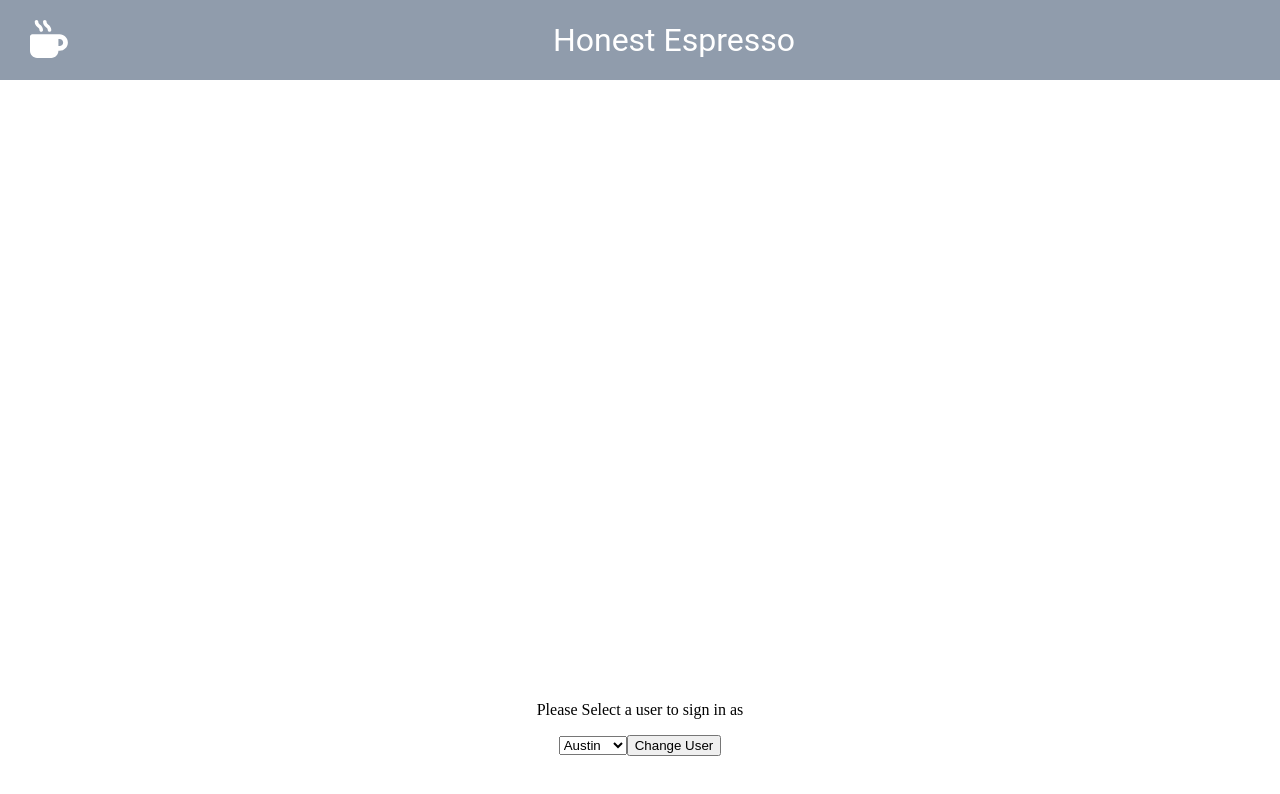
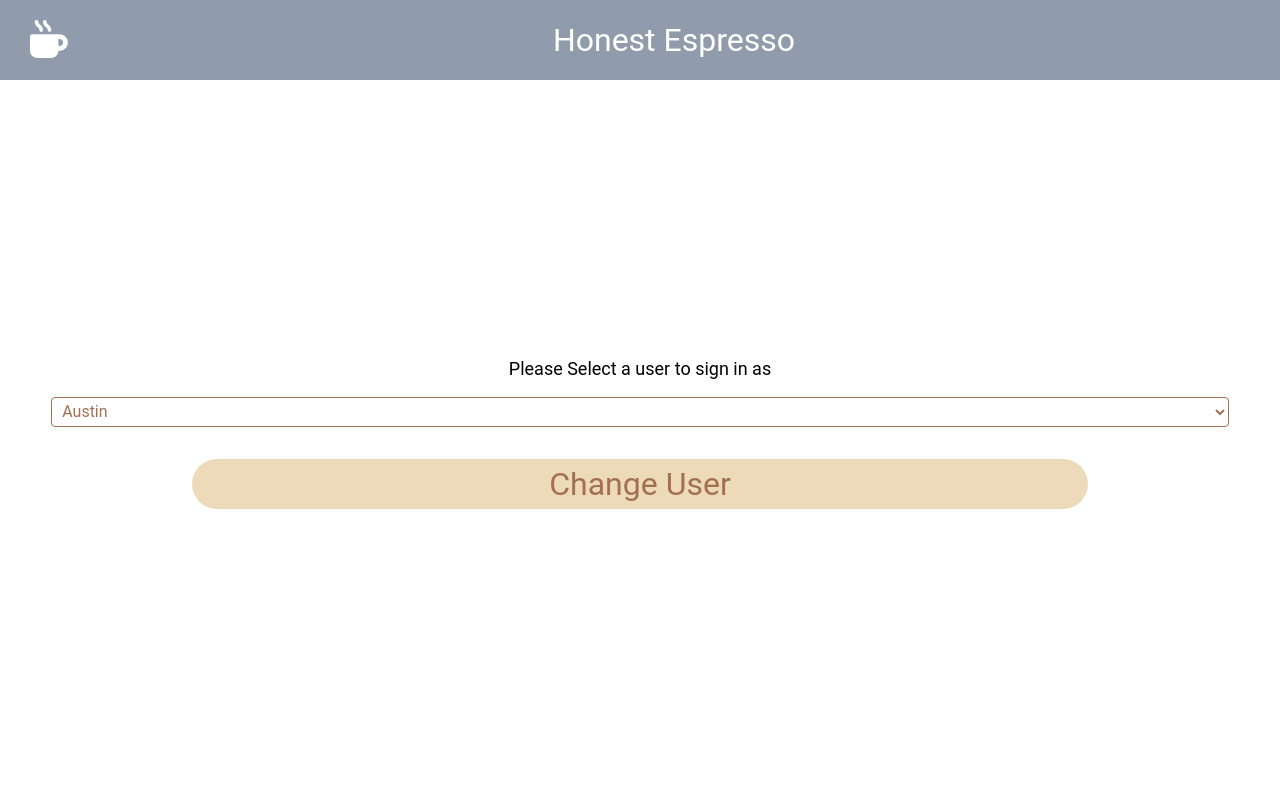
Before and after one commit to officialdavidtaylor/honest-espresso, a Next.js app: page /register in a window 1280 px wide. Shown: the top 794 px of the page. Built offline with nearby package versions, Linux system fonts and the light colour scheme.

Commit message:
updated register page css to match website

```diff
--- a/pages/register.module.css
+++ b/pages/register.module.css
@@ -1,8 +1,73 @@
 .container {
   width: 100vw;
-  height: 100vw;
+  height: 100%;
+
+  font-family: Roboto, sans-serif;
+  font-size: 18px;
+
   display: flex;
   flex-direction: column;
   justify-content: center;
   align-items: center;
 }
+
+.formStyle {
+  display: inherit;
+  flex-direction: inherit;
+  justify-content: inherit;
+  align-items: inherit;
+}
+
+.selectBox {
+  margin: 0px;
+  margin-left: 4vw;
+  margin-right: 4vw;
+  margin-bottom: 2vh;
+
+  padding: 0px;
+  padding-left: 6px;
+
+  height: 30px;
+  width: 92vw;
+
+  background-color: white;
+  color: #A47053;
+
+  font-family: Roboto, sans-serif;
+  font-size: 16px;
+  line-height: 16px;
+
+  border-radius: 4px;
+  border-style: solid;
+  border-color: #A47053;
+  border-width: 1px;
+
+  display: flex;
+  align-items: center;
+  justify-content: left;
+}
+
+.buttonStyle {
+  height: 50px;
+  width: 70%;
+
+  margin-bottom: 4vh;
+  margin-top: 2vh;
+
+  background-color: #ECDAB9;
+
+  font-family: Roboto, sans-serif;
+  font-size: 32px;
+  color: #A47053;
+
+  display: flex;
+  flex-direction: row;
+  justify-content: center;
+  align-items: center;
+  text-align: center;
+
+  align-self: center;
+
+  border-radius: 50vmin;
+  border-style: none;
+}
--- a/pages/register.tsx
+++ b/pages/register.tsx
@@ -3,7 +3,7 @@ import { users } from "../data";
 
 import styles from "./register.module.css";
 
-interface Props {}
+interface Props { }
 
 const Register = (props: Props) => {
   const [user, setUser] = React.useState<null | {
@@ -49,15 +49,15 @@ const Register = (props: Props) => {
       ) : (
         <p>Please Select a user to sign in as</p>
       )}
-      <form onSubmit={onSubmit}>
-        <select name='user' onChange={onChange} defaultValue={users[0].id}>
+      <form className={styles.formStyle} onSubmit={onSubmit}>
+        <select className={styles.selectBox} name='user' onChange={onChange} defaultValue={users[0].id}>
           {users.map(({ id, name }) => (
             <option value={id} key={id}>
               {name}
             </option>
           ))}
         </select>
-        <button type='submit'>Change User</button>
+        <button className={styles.buttonStyle} type='submit'>Change User</button>
       </form>
     </div>
   );
```
